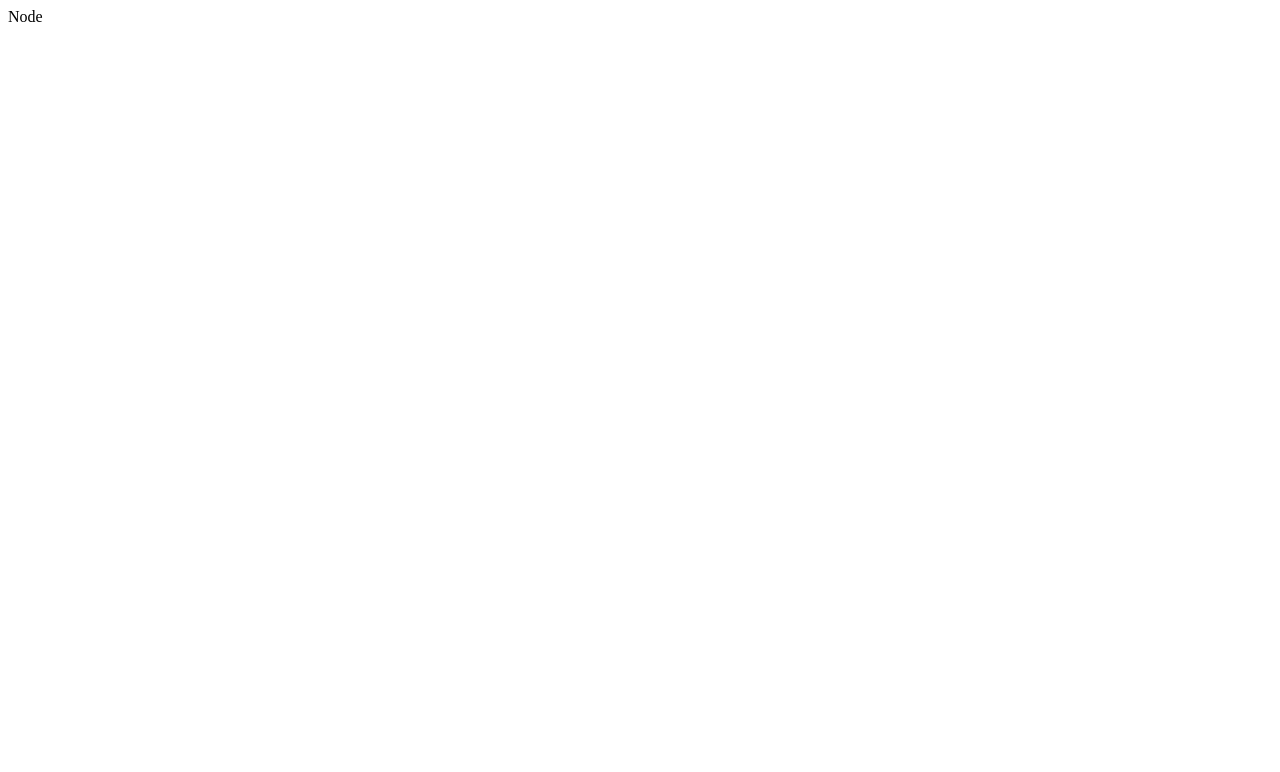
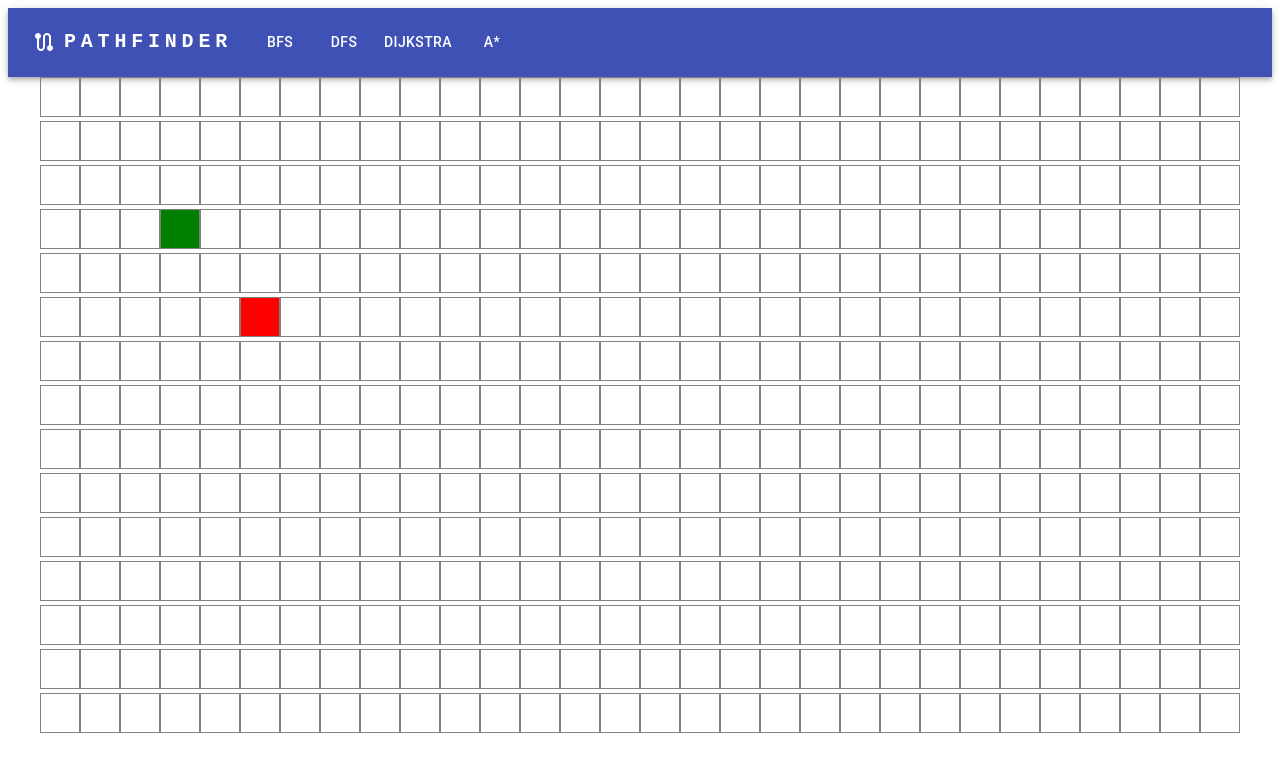
Before and after one commit to dthajal1/path-finder, a React (Create React App) app: page / in a window 1280 px wide. Shown: the top 772 px of the page. Built offline with nearby package versions, Linux system fonts and the light colour scheme.

Commit message:
start and end node done

```diff
--- a/src/App.js
+++ b/src/App.js
@@ -1,10 +1,22 @@
+import {createTheme, ThemeProvider} from "@mui/material/styles";
+import { green, indigo } from "@mui/material/colors";
+
 import PathFinder from "./components/path-finder";
+import Navbar from "./components/navbar";
+
+const theme = createTheme({
+  palette: {
+    primary: indigo,
+    secondary: green,
+  },
+})
 
 function App() {
   return (
-    <>
+    <ThemeProvider theme={theme}>
+      <Navbar />
       <PathFinder />
-    </>
+    </ThemeProvider>
   );
 }
 
--- a/src/components/node/index.js
+++ b/src/components/node/index.js
@@ -1,4 +1,13 @@
 import React, { Component } from 'react';
+import { Grid } from '@mui/material';
+import { styled } from '@mui/material/styles';
+
+const StyledGrid = styled(Grid)(({ theme }) => ({
+  width: '40px',
+  height:'40px',
+  border: '1px solid grey',
+  display: 'inline-block'
+}));
 
 export default class Node extends Component {
     constructor(props) {
@@ -7,10 +16,11 @@ export default class Node extends Component {
     }
 
   render() {
+    const { row, col, isStart, isEnd } = this.props;
+
     return (
-      <>
-        Node
-      </>
+      <StyledGrid sx={{ background: `${isStart ? 'green' : isEnd ? 'red' : 'none'}` }} >
+      </StyledGrid>
     )
   }
 }
--- a/src/components/path-finder/index.js
+++ b/src/components/path-finder/index.js
@@ -1,17 +1,53 @@
 import React, { Component } from 'react';
+import { Grid } from '@mui/material';
 import Node from '../node';
 
 export default class PathFinder extends Component {
     constructor(props) {
         super(props);
-        this.state = {}
+        this.state = {
+            nodes: [],
+            start: [3, 3],
+            end: [5, 5]
+        }
+    }
+
+    componentDidMount() {
+        // initialize grids
+        let nodes = [];
+        for (let row = 0; row < 15; row++) {
+            let currentRow = [];
+            for (let col = 0; col < 30; col++) {
+                currentRow.push({row, col});
+            }
+            nodes.push(currentRow);
+        }
+        this.setState({nodes})
     }
 
   render() {
+    const { nodes } = this.state;
+
     return (
-      <>
-        <Node />
-      </>
+      <Grid container justifyContent='center' alignItems='center'>
+        {nodes.map((row, rowIdx) => (
+            <div key={rowIdx}>
+                {row.map((node, nodeIdx) => {
+                    // destructure node states
+                    const { row, col } = node;
+                    const { start, end } = this.state;
+                    const isStart = start[0] == row && start[1] == col;
+                    const isEnd = end[0] == row && end[1] == col;
+
+                    return <Node key={nodeIdx} row={row} col={col} isStart={isStart} isEnd={isEnd} />
+                })}
+            </div>
+        ))}
+      </Grid>
     )
   }
 }
+
+// Possible states for each node in the grid
+// row, col => where in the grid I am
+// isStart, isEnd => start and end nodes
```
Also changed, not shown: package.json (+7 -0 lines), 1 other file (tests, documents, lock files or other folders).
